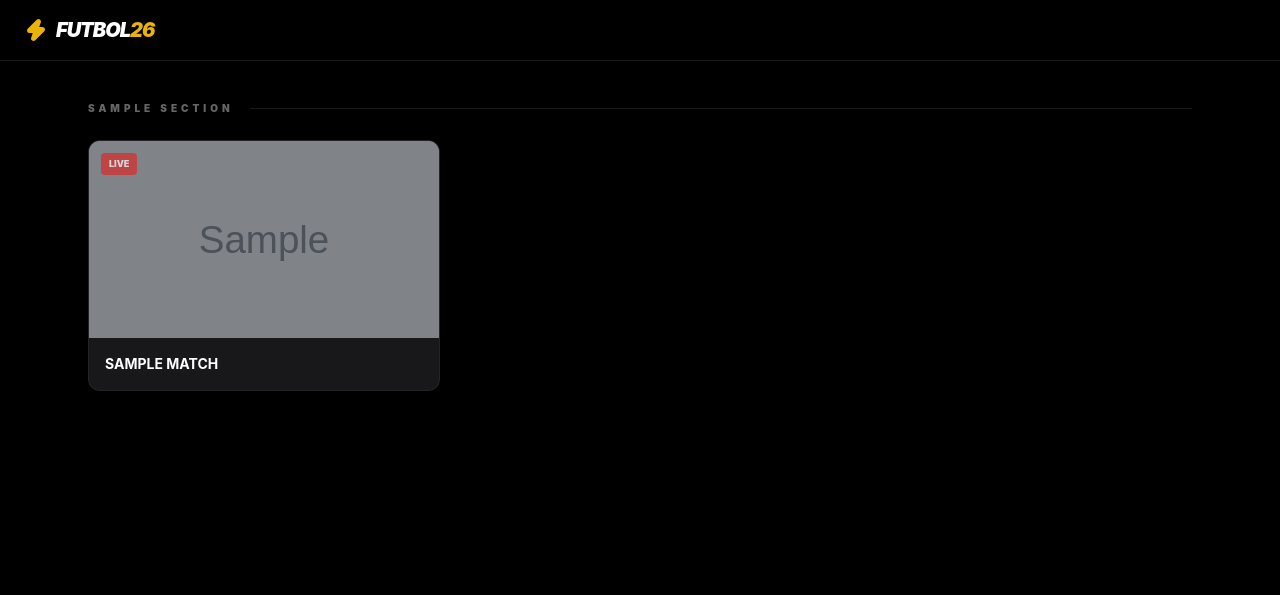
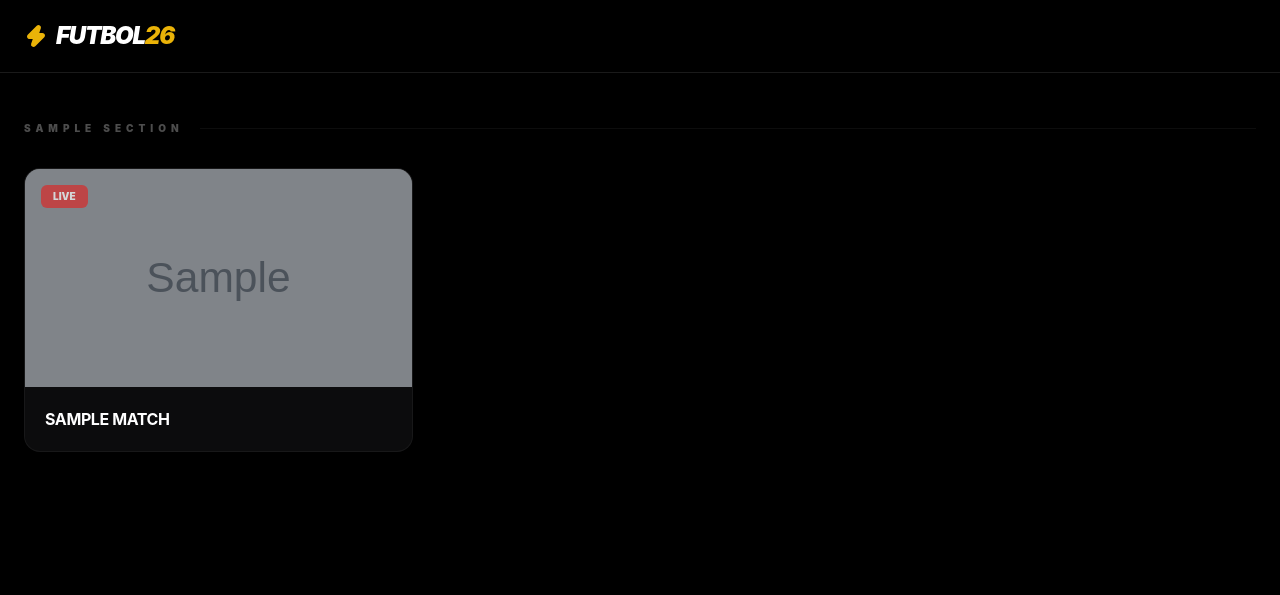
Before and after one commit to jxckplayxz/REDEEM, a Flask app: template templates/index.html in a window 1280 px wide. Shown: the top 595 px of the page. Run offline with Flask 3, Linux system fonts and the light colour scheme; the template is opened without the code that fills it: most values are stand-ins (such as "Sample title", 1, 10 or a date in 2020); grey boxes marked "Sample" are stand-in pictures; some libraries are stand-ins or nearby versions.

Commit message:
Refactor HTML and CSS for improved layout and styling

```diff
--- a/templates/index.html
+++ b/templates/index.html
@@ -8,41 +8,40 @@
     <script src="https://cdn.jsdelivr.net/npm/hls.js@latest"></script>
     <script src="https://unpkg.com/lucide@latest"></script>
     <style>
-        body { background: #000; color: #fff; font-family: 'Inter', sans-serif; }
-        .match-card { transition: all 0.3s cubic-bezier(0.4, 0, 0.2, 1); }
-        .match-card:hover { transform: scale(1.02); box-shadow: 0 0 30px rgba(234, 179, 8, 0.2); }
-        /* Hide default video controls in some browsers to use our custom ones */
+        body { background: #000; color: #fff; font-family: 'Inter', sans-serif; overflow-x: hidden; }
+        .match-card { transition: all 0.3s ease; }
+        .match-card:hover { transform: scale(1.02); box-shadow: 0 0 40px rgba(234, 179, 8, 0.25); }
         video::-webkit-media-controls { display:none !important; }
     </style>
 </head>
 <body class="pb-20">
-    <nav class="sticky top-0 z-50 bg-black/80 backdrop-blur-lg border-b border-white/10 px-6 py-4 flex justify-between items-center">
+    <nav class="sticky top-0 z-50 bg-black/80 backdrop-blur-xl border-b border-white/10 px-6 py-5 flex justify-between items-center">
         <div class="flex items-center gap-2">
             <i data-lucide="zap" class="text-yellow-500 fill-yellow-500"></i>
-            <span class="text-xl font-black italic uppercase tracking-tighter">FUTBOL<span class="text-yellow-500">26</span></span>
+            <span class="text-2xl font-black italic uppercase tracking-tighter">FUTBOL<span class="text-yellow-500">26</span></span>
         </div>
     </nav>
 
-    <main class="max-w-6xl mx-auto px-6 mt-10">
+    <main class="max-w-7xl mx-auto px-6 mt-12">
         {% for section in sections %}
-        <div class="mb-12">
-            <h2 class="text-[10px] font-black uppercase tracking-[0.4em] text-white/40 mb-6 flex items-center gap-4">
-                {{ section.name }} <span class="h-[1px] flex-1 bg-white/10"></span>
+        <div class="mb-16">
+            <h2 class="text-[10px] font-black uppercase tracking-[0.5em] text-white/30 mb-8 flex items-center gap-4">
+                {{ section.name }} <span class="h-[1px] flex-1 bg-white/5"></span>
             </h2>
-            <div class="grid grid-cols-1 md:grid-cols-3 gap-6">
+            <div class="grid grid-cols-1 md:grid-cols-3 gap-8">
                 {% for match in section.matches %}
-                <div onclick="openPlayer('{{ match.url }}', '{{ match.title }}')" class="match-card group cursor-pointer bg-zinc-900 rounded-xl overflow-hidden border border-white/5">
+                <div onclick="openPlayer('{{ match.url }}', '{{ match.title }}')" class="match-card group cursor-pointer bg-zinc-900/50 rounded-2xl overflow-hidden border border-white/5">
                     <div class="relative aspect-video">
                         <img src="{{ match.thumb }}" class="w-full h-full object-cover">
                         <div class="absolute inset-0 bg-black/40 group-hover:bg-transparent transition-all"></div>
-                        <div class="absolute inset-0 flex items-center justify-center">
-                            <div class="w-12 h-12 bg-yellow-500 rounded-full flex items-center justify-center opacity-0 group-hover:opacity-100 transition-all">
+                        <div class="absolute inset-0 flex items-center justify-center opacity-0 group-hover:opacity-100 transition-all">
+                            <div class="w-14 h-14 bg-yellow-500 rounded-full flex items-center justify-center shadow-2xl scale-75 group-hover:scale-100 transition-transform">
                                 <i data-lucide="play" class="fill-black text-black ml-1"></i>
                             </div>
                         </div>
-                        <div class="absolute top-3 left-3 bg-red-600 px-2 py-1 rounded text-[9px] font-black uppercase animate-pulse">Live</div>
+                        <div class="absolute top-4 left-4 bg-red-600 px-3 py-1 rounded-md text-[10px] font-black uppercase animate-pulse">Live</div>
                     </div>
-                    <div class="p-4"><h3 class="font-bold text-sm uppercase">{{ match.title }}</h3></div>
+                    <div class="p-5"><h3 class="font-bold text-base uppercase tracking-tight">{{ match.title }}</h3></div>
                 </div>
                 {% endfor %}
             </div>
@@ -50,28 +49,21 @@
         {% endfor %}
     </main>
 
-    <div id="playerModal" class="fixed inset-0 z-[100] hidden bg-black/95 flex items-center justify-center p-0 md:p-4">
-        <div id="videoWrapper" class="w-full max-w-4xl relative bg-black md:rounded-2xl overflow-hidden ring-1 ring-white/10 aspect-video">
-            <video id="video" class="w-full h-full" playsinline muted autoplay preload="auto"></video>
+    <div id="playerModal" class="fixed inset-0 z-[100] hidden bg-black/98 flex items-center justify-center">
+        <div id="videoWrapper" class="w-full max-w-5xl relative aspect-video bg-black shadow-2xl">
+            <video id="video" class="w-full h-full" playsinline muted autoplay></video>
 
-            <button onclick="closePlayer()" class="absolute top-4 right-4 z-[110] text-white/50 hover:text-white transition">
-                <i data-lucide="x" class="w-8 h-8"></i>
+            <button onclick="closePlayer()" class="absolute top-6 right-6 z-[110] text-white/40 hover:text-white transition">
+                <i data-lucide="x" class="w-10 h-10"></i>
             </button>
 
-            <div class="absolute bottom-0 left-0 right-0 p-6 bg-gradient-to-t from-black via-black/60 to-transparent opacity-0 hover:opacity-100 transition-opacity duration-300 flex items-center gap-4">
-                <button onclick="togglePlay()" class="text-white hover:text-yellow-500 transition">
-                    <i data-lucide="pause" id="playIcon"></i>
-                </button>
-
-                <h2 id="modalTitle" class="text-white font-bold uppercase tracking-tighter text-sm truncate flex-1"></h2>
-
-                <button onclick="syncLive()" class="bg-yellow-500 text-black px-3 py-1.5 rounded-md font-black text-[9px] uppercase tracking-widest hover:bg-white transition">
-                    Sync Live
-                </button>
-
-                <button onclick="toggleFullscreen()" class="text-white hover:text-yellow-500 transition">
-                    <i data-lucide="maximize" class="w-5 h-5"></i>
-                </button>
+            <div class="absolute bottom-0 left-0 right-0 p-8 bg-gradient-to-t from-black via-black/40 to-transparent opacity-0 hover:opacity-100 transition-opacity flex items-center gap-6">
+                <button onclick="togglePlay()" class="text-white hover:text-yellow-500"><i data-lucide="pause" id="playIcon"></i></button>
+                <div class="flex-1">
+                    <p id="modalTitle" class="text-white font-black uppercase italic text-sm tracking-widest"></p>
+                </div>
+                <button onclick="syncLive()" class="bg-yellow-500 text-black px-4 py-2 rounded-full font-black text-[10px] uppercase tracking-widest hover:bg-white transition">Sync Live</button>
+                <button onclick="toggleFullscreen()" class="text-white hover:text-yellow-500"><i data-lucide="maximize" class="w-6 h-6"></i></button>
             </div>
         </div>
     </div>
@@ -86,31 +78,18 @@
             document.getElementById('modalTitle').innerText = title;
             modal.classList.remove('hidden');
 
+            // USE PROXY TO BYPASS BLACK SCREEN
+            const finalUrl = `/proxy?url=${encodeURIComponent(url)}`;
+
             if (Hls.isSupported() && url.includes('.m3u8')) {
                 if (hls) hls.destroy();
-                hls = new Hls({
-                    debug: false,
-                    enableWorker: true,
-                    lowLatencyMode: true
-                });
-                hls.loadSource(url);
+                hls = new Hls({ lowLatencyMode: true });
+                hls.loadSource(finalUrl);
                 hls.attachMedia(video);
-                hls.on(Hls.Events.MANIFEST_PARSED, function() {
-                    video.play().catch(() => console.log("User interaction required"));
-                });
-
-                // Fix for black screen: reload if it stalls
-                hls.on(Hls.Events.ERROR, function (event, data) {
-                    if (data.fatal) {
-                        switch (data.type) {
-                            case Hls.ErrorTypes.NETWORK_ERROR: hls.startLoad(); break;
-                            case Hls.ErrorTypes.MEDIA_ERROR: hls.recoverMediaError(); break;
-                            default: hls.destroy(); break;
-                        }
-                    }
-                });
+                hls.on(Hls.Events.MANIFEST_PARSED, () => video.play());
+                hls.on(Hls.Events.ERROR, (e, d) => { if(d.fatal) hls.recoverMediaError(); });
             } else {
-                video.src = url;
+                video.src = finalUrl;
                 video.play();
             }
         }
@@ -119,41 +98,12 @@
             if (document.fullscreenElement) document.exitFullscreen();
             modal.classList.add('hidden');
             video.pause();
-            video.src = "";
             if (hls) { hls.destroy(); hls = null; }
         }
 
-        function togglePlay() {
-            const icon = document.getElementById('playIcon');
-            if (video.paused) {
-                video.play();
-                icon.setAttribute('data-lucide', 'pause');
-            } else {
-                video.pause();
-                icon.setAttribute('data-lucide', 'play');
-            }
-            lucide.createIcons();
-        }
-
-        function syncLive() {
-            video.currentTime = video.duration;
-            video.play();
-        }
-
-        function toggleFullscreen() {
-            if (!document.fullscreenElement) {
-                wrapper.requestFullscreen().catch(err => {
-                    alert(`Error attempting to enable full-screen mode: ${err.message}`);
-                });
-            } else {
-                document.exitFullscreen();
-            }
-        }
-
-        // Listen for Esc key to close player
-        document.addEventListener('keydown', (e) => {
-            if (e.key === "Escape") closePlayer();
-        });
+        function togglePlay() { video.paused ? video.play() : video.pause(); }
+        function syncLive() { video.currentTime = video.duration; video.play(); }
+        function toggleFullscreen() { document.fullscreenElement ? document.exitFullscreen() : wrapper.requestFullscreen(); }
 
         lucide.createIcons();
     </script>
```
